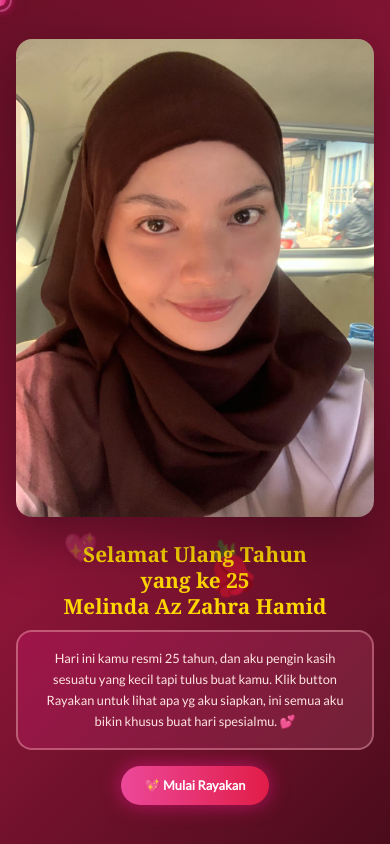
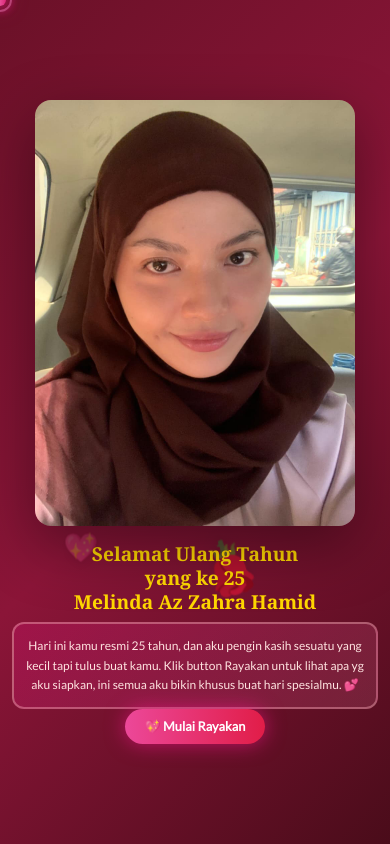
Before and after one commit to rafliadipratama/melinda-birthday, a React (Vite) app: page / in a window 390 px wide. Built offline with nearby package versions, Linux system fonts and the light colour scheme.

Commit message:
Improve responsive design for all screen sizes and fix JSX syntax

```diff
--- a/src/components/PhotoIntro.tsx
+++ b/src/components/PhotoIntro.tsx
@@ -125,24 +125,23 @@ const PhotoIntro = ({ onContinue }: { onContinue: () => void }) => {
       </div>
 
       <motion.div
-        className="relative z-10 w-full h-full flex flex-col items-center justify-center px-4 sm:px-6 md:px-8"
-        style={{ maxWidth: '900px' }}
+        className="relative z-10 w-full h-full flex flex-col items-center justify-center px-3 xs:px-4 sm:px-6 md:px-8 py-8 sm:py-12"
+        style={{ maxWidth: '1000px', overflowY: 'auto' }}
         variants={containerVariants}
         initial="hidden"
         animate="visible"
       >
         {/* Content wrapper */}
-        <div className="w-full max-h-full flex flex-col md:flex-row gap-6 md:gap-10 items-center justify-center">
-          {/* Photo - Left side on desktop */}
+        <div className="w-full flex flex-col lg:flex-row gap-4 sm:gap-6 lg:gap-8 xl:gap-12 items-center justify-center">
+          {/* Photo - Top on mobile, Left side on desktop */}
           <motion.div
             variants={itemVariants}
-            className="w-full md:w-2/5 flex justify-center"
-            style={{ maxHeight: 'calc(100vh - 120px)' }}
+            className="w-full xs:w-4/5 sm:w-3/5 md:w-1/2 lg:w-2/5 flex justify-center flex-shrink-0"
           >
             <div
-              className="relative rounded-2xl md:rounded-3xl overflow-hidden shadow-2xl w-full max-w-sm"
+              className="relative rounded-2xl md:rounded-3xl overflow-hidden shadow-2xl w-full"
               style={{
-                maxHeight: '500px',
+                maxWidth: '320px',
                 boxShadow: '0 20px 60px rgba(0,0,0,0.4)',
                 aspectRatio: '3/4',
               }}
@@ -155,18 +154,18 @@ const PhotoIntro = ({ onContinue }: { onContinue: () => void }) => {
             </div>
           </motion.div>
 
-          {/* Text content - Right side on desktop */}
+          {/* Text content - Bottom on mobile, Right side on desktop */}
           <motion.div
-            className="w-full md:w-3/5 flex flex-col items-center md:items-start text-center md:text-left"
+            className="w-full lg:w-3/5 flex flex-col items-center lg:items-start text-center lg:text-left"
             variants={containerVariants}
           >
             {/* Title */}
             <motion.h1
               variants={itemVariants}
-              className="font-bold leading-tight mb-3 md:mb-4"
+              className="font-bold leading-tight mb-2 sm:mb-4 lg:mb-5 px-2 sm:px-0"
               style={{
                 color: '#FFD700',
-                fontSize: 'clamp(1.3rem, 3.5vw, 1.8rem)',
+                fontSize: 'clamp(1.2rem, 4.5vw, 2rem)',
                 fontFamily: 'Georgia, serif',
               }}
             >
@@ -176,17 +175,19 @@ const PhotoIntro = ({ onContinue }: { onContinue: () => void }) => {
             {/* Main message box */}
             <motion.div
               variants={itemVariants}
-              className="mb-4 md:mb-6 p-4 md:p-6 rounded-2xl md:rounded-3xl w-full"
+              className="mb-3 sm:mb-4 lg:mb-6 p-3 sm:p-4 lg:p-6 rounded-xl sm:rounded-2xl lg:rounded-3xl w-full"
               style={{
                 background: 'linear-gradient(135deg, rgba(255,20,147,0.2) 0%, rgba(219,112,147,0.2) 100%)',
                 border: '2px solid rgba(255,182,193,0.4)',
+                maxWidth: '500px',
+                margin: '0 auto',
               }}
             >
               <p
                 className="leading-relaxed"
                 style={{
                   color: '#FFE4E1',
-                  fontSize: 'clamp(0.8rem, 1.8vw, 0.9rem)',
+                  fontSize: 'clamp(0.75rem, 2vw, 0.95rem)',
                 }}
               >
                 Hari ini kamu resmi 25 tahun, dan aku pengin kasih sesuatu yang kecil tapi tulus buat kamu. Klik button Rayakan untuk lihat apa yg aku siapkan, ini semua aku bikin khusus buat hari spesialmu. 💕
@@ -199,10 +200,10 @@ const PhotoIntro = ({ onContinue }: { onContinue: () => void }) => {
               whileHover={{ scale: 1.12, y: -4 }}
               whileTap={{ scale: 0.95, y: 0 }}
               onClick={onContinue}
-              className="px-6 md:px-8 py-2.5 md:py-3 bg-gradient-to-r from-pink-500 to-rose-600 text-white font-bold rounded-full transition-all shadow-lg hover:shadow-2xl touch-manipulation relative overflow-hidden"
+              className="px-5 sm:px-7 md:px-8 py-2 sm:py-2.5 lg:py-3 bg-gradient-to-r from-pink-500 to-rose-600 text-white font-bold rounded-full transition-all shadow-lg hover:shadow-2xl touch-manipulation relative overflow-hidden whitespace-nowrap"
               style={{
                 boxShadow: '0 0 20px rgba(255,20,147,0.6)',
-                fontSize: 'clamp(0.8rem, 1.8vw, 1rem)',
+                fontSize: 'clamp(0.8rem, 2vw, 1rem)',
               }}
               onMouseEnter={(e) => {
                 e.currentTarget.style.boxShadow = '0 10px 40px rgba(255,20,147,0.9), 0 0 60px rgba(255,20,147,0.7)'
--- a/src/components/sections/DunianyaMelin.tsx
+++ b/src/components/sections/DunianyaMelin.tsx
@@ -109,10 +109,10 @@ const DunianyaMelin = () => {
                 <p style={{ color: 'rgba(255,255,255,0.7)', fontSize: 'clamp(0.8rem, 1.8vw, 0.9rem)' }}>
                   {trait.desc}
                 </p>
-              </div>
+              </motion.div>
             ))}
-          </div>
-        </div>
+          </motion.div>
+        </motion.div>
 
         {/* Memories Section */}
         <motion.div
--- a/src/components/sections/LoveLetter.tsx
+++ b/src/components/sections/LoveLetter.tsx
@@ -218,7 +218,7 @@ const LoveLetter = () => {
               </div>
             ))}
           </div>
-        </div>
+        </motion.div>
       </div>
 
       <style>{`
```
Also changed, not shown: 25 other files (tests, documents, lock files or other folders).
